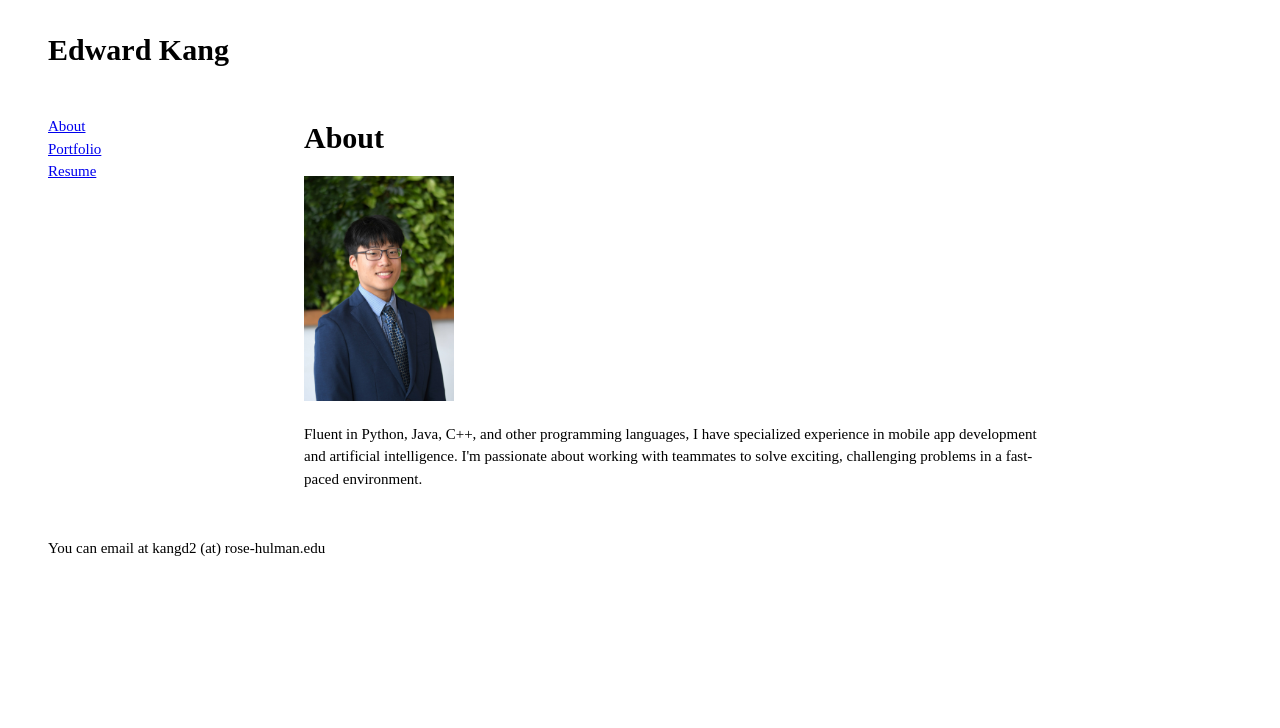
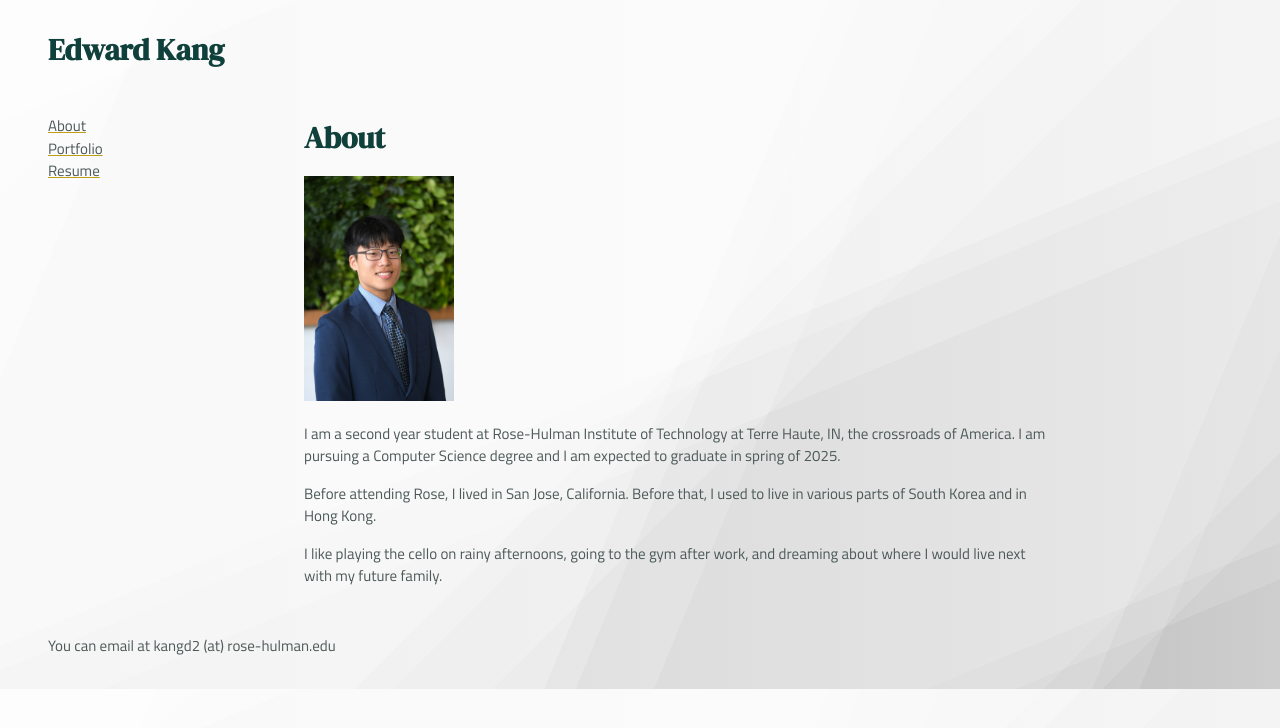
Before and after one commit to rhit-kangd2/rhit-kangd2.github.io, a plain HTML site: page index.html in a window 1280 px wide. Drawn offline with Linux system fonts and the light colour scheme.

Commit message:
basic styling

```diff
--- a/index.html
+++ b/index.html
@@ -22,7 +22,10 @@
         <main>
             <h1>About</h1>
             <img src="images/avatar.jpg" />
-            <p>Fluent in Python, Java, C++, and other programming languages, I have specialized experience in mobile app development and artificial intelligence. I'm passionate about working with teammates to solve exciting, challenging problems in a fast-paced environment.</p>
+            <p>I am a second year student at Rose-Hulman Institute of Technology at Terre Haute, IN, the crossroads of America.
+                I am pursuing a Computer Science degree and I am expected to graduate in spring of 2025.</p>
+            <p>Before attending Rose, I lived in San Jose, California. Before that, I used to live in various parts of South Korea and in Hong Kong.</p>
+            <p>I like playing the cello on rainy afternoons, going to the gym after work, and dreaming about where I would live next with my future family.</p>
         </main>
         <footer>
             You can email at kangd2 (at) rose-hulman.edu
--- a/styles/main.css
+++ b/styles/main.css
@@ -1,15 +1,36 @@
+@import url('https://fonts.googleapis.com/css2?family=DM+Serif+Display&family=Titillium+Web&display=swap');
+
 :root {
     --vertical-space: 2rem;
     --horizontal-space: 3rem;
+
+    --light-color: #127369;
+    --body-color: #4C5958;
+    --heading-color: #10403B;
+    --contrast-color: #BF9E15;
 }
 
 body {
     font-size: 15px;
     line-height: 1.5;
+    font-family: 'Titillium Web', sans-serif;
+    background-image: linear-gradient(112.5deg, rgb(214, 214, 214) 0%, rgb(214, 214, 214) 10%,rgb(195, 195, 195) 10%, rgb(195, 195, 195) 53%,rgb(176, 176, 176) 53%, rgb(176, 176, 176) 55%,rgb(157, 157, 157) 55%, rgb(157, 157, 157) 60%,rgb(137, 137, 137) 60%, rgb(137, 137, 137) 88%,rgb(118, 118, 118) 88%, rgb(118, 118, 118) 91%,rgb(99, 99, 99) 91%, rgb(99, 99, 99) 100%),linear-gradient(157.5deg, rgb(214, 214, 214) 0%, rgb(214, 214, 214) 10%,rgb(195, 195, 195) 10%, rgb(195, 195, 195) 53%,rgb(176, 176, 176) 53%, rgb(176, 176, 176) 55%,rgb(157, 157, 157) 55%, rgb(157, 157, 157) 60%,rgb(137, 137, 137) 60%, rgb(137, 137, 137) 88%,rgb(118, 118, 118) 88%, rgb(118, 118, 118) 91%,rgb(99, 99, 99) 91%, rgb(99, 99, 99) 100%),linear-gradient(135deg, rgb(214, 214, 214) 0%, rgb(214, 214, 214) 10%,rgb(195, 195, 195) 10%, rgb(195, 195, 195) 53%,rgb(176, 176, 176) 53%, rgb(176, 176, 176) 55%,rgb(157, 157, 157) 55%, rgb(157, 157, 157) 60%,rgb(137, 137, 137) 60%, rgb(137, 137, 137) 88%,rgb(118, 118, 118) 88%, rgb(118, 118, 118) 91%,rgb(99, 99, 99) 91%, rgb(99, 99, 99) 100%),linear-gradient(90deg, rgb(195, 195, 195),rgb(228, 228, 228)); background-blend-mode:overlay,overlay,overlay,normal;
+    color: var(--body-color);
 }
 
 h1, h2, h3 {
     line-height: 1.2;
+    font-family: 'DM Serif Display', serif;
+    color: var(--heading-color);
+}
+
+a {
+    color: var(--body-color);
+    text-decoration-color: var(--contrast-color);
+}
+
+a:hover {
+    color: var(--contrast-color);
 }
 
 body#about img { height: 15em; }
```
